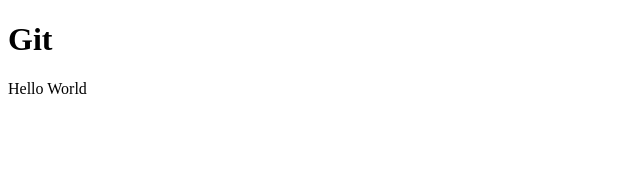
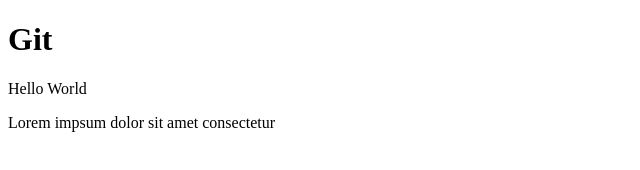
Before and after one commit to Relya88/GIT, a plain HTML site: page index.html in a window 1280 px wide. Shown: the whole page, without its empty margins (0-640 px from the left). Drawn offline with Linux system fonts and the light colour scheme.

Commit message:
second commit

```diff
--- a/index.html
+++ b/index.html
@@ -8,5 +8,8 @@
 <body>
     <h1>Git</h1>
     <p>Hello World</p>
+
+    <div>Lorem impsum dolor sit amet consectetur
+    </div>
 </body>
 </html>
--- /dev/null
+++ b/styles.css
@@ -0,0 +1,3 @@
+*{
+    margin:0;
+}
```
